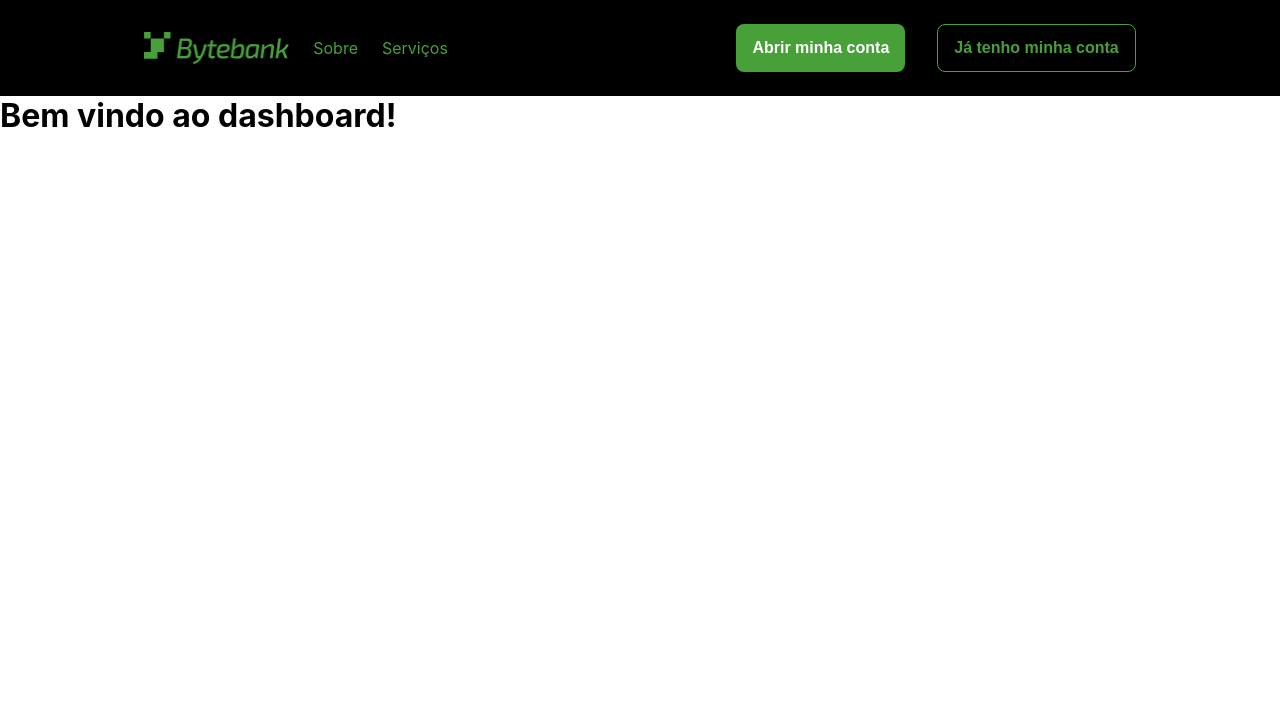
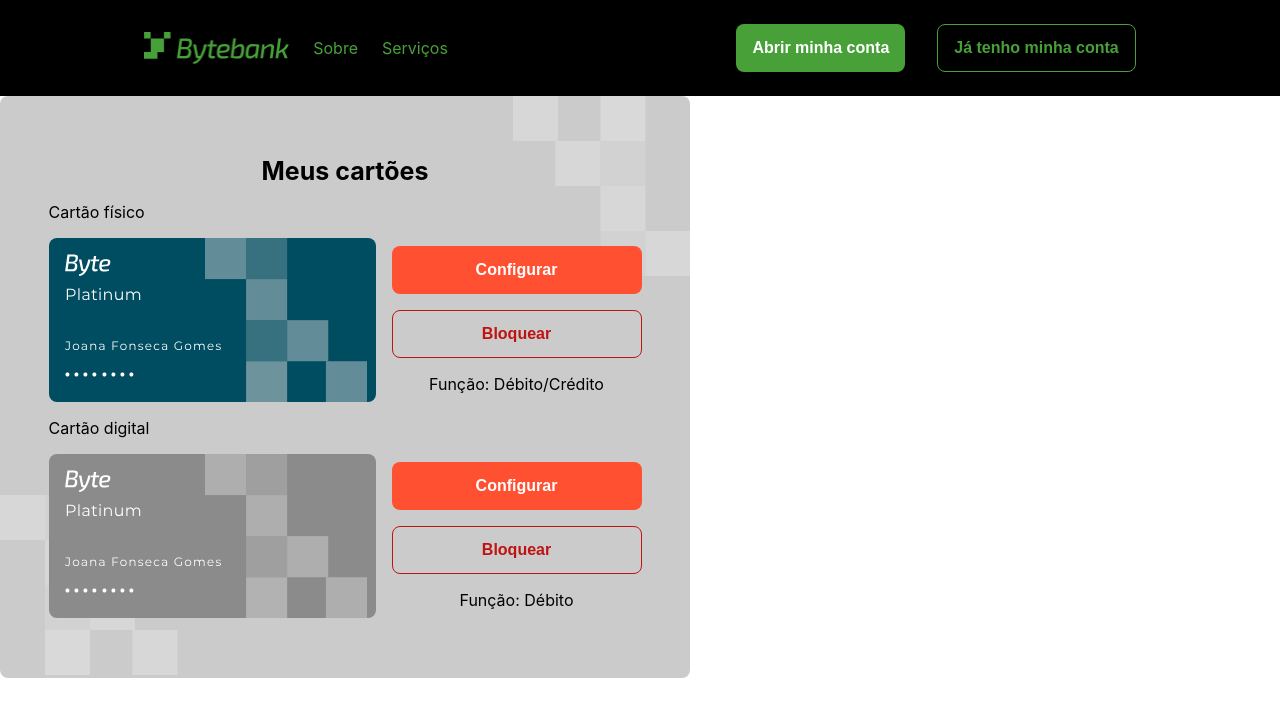
Before and after one commit to tuliooaraujoo/Grupo5, a Next.js app in the folder projeto-sala2/: page /dashboard in a window 1280 px wide. Shown: the top 716 px of the page. Built offline with nearby package versions, Linux system fonts and the light colour scheme.

Commit message:
fix (ajustes no componente Cards): reposicionando imagens e alterando código CSS

```diff
--- a/projeto-sala2/src/app/dashboard/page.tsx
+++ b/projeto-sala2/src/app/dashboard/page.tsx
@@ -1,3 +1,4 @@
+import Cards from "@/components/Cards";
 import Header from "@/components/Header";
 import { ModalProvider } from "@/context/ModalContext";
 
@@ -6,7 +7,7 @@ export default function Dashboard() {
     <ModalProvider>
     <div>
         <Header />
-      <h1>Bem vindo ao dashboard!</h1>
+      <Cards />
     </div>
     </ModalProvider>
   );
--- a/projeto-sala2/src/components/Cards/Cards.module.css
+++ b/projeto-sala2/src/components/Cards/Cards.module.css
@@ -5,7 +5,7 @@
   justify-content: center;
   flex-direction: column;
   gap: var(--space-medium);
-  background-image: url("./background.svg");
+  background-image: url("../../../public/images/ilustrations/background.svg");
   background-size: cover;
   background-repeat: no-repeat;
   width:690px;
@@ -34,7 +34,7 @@
   gap: var(--space-medium);
 }
 
-.buttons_settings{
+.button_settings{
   background-color:var(--orange);
   color:var(--white);
   border:none;
--- a/projeto-sala2/src/components/Cards/index.tsx
+++ b/projeto-sala2/src/components/Cards/index.tsx
@@ -1,5 +1,5 @@
 import Image, { StaticImageData } from "next/image";
-import styles from "./Cartoes.module.css";
+import styles from "./Cards.module.css";
 import physicalCard from "./physical.svg";
 import digitalCard from "./digital.svg";
 import Button from "../Button";
```
Also changed, not shown: projeto-sala2/public/images/ilustrations/background.svg (renamed from projeto-sala2/src/components/Cards/background.svg).
